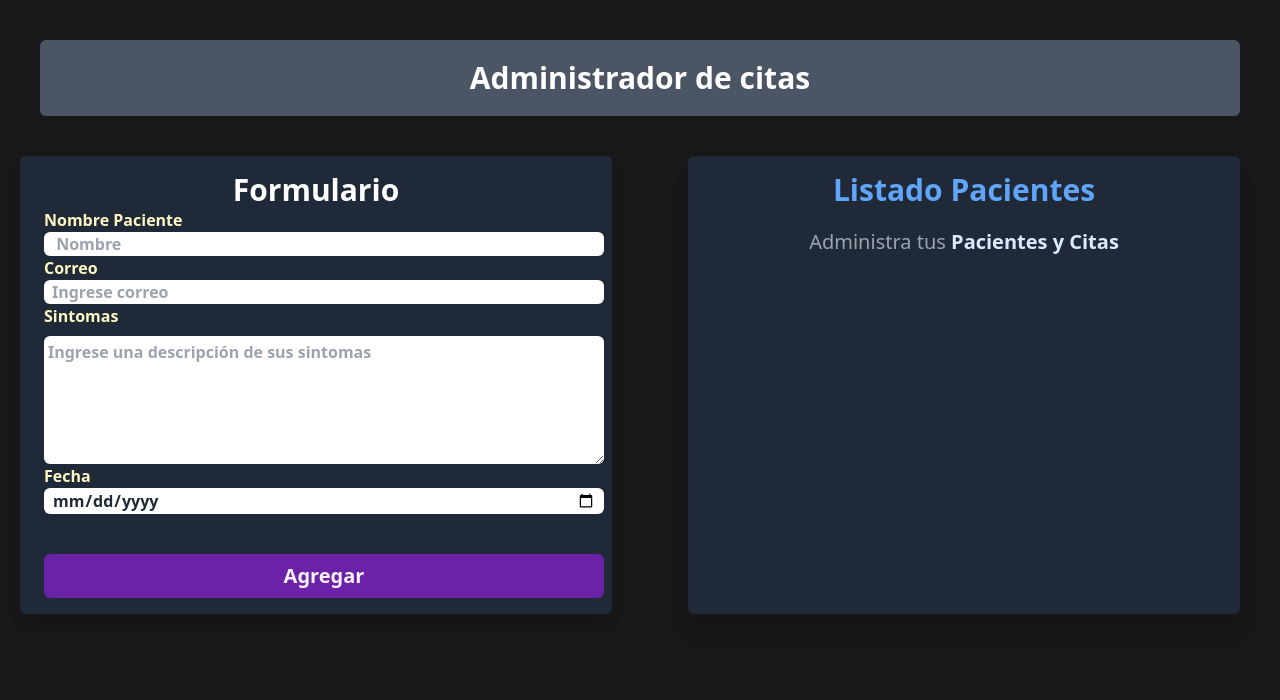
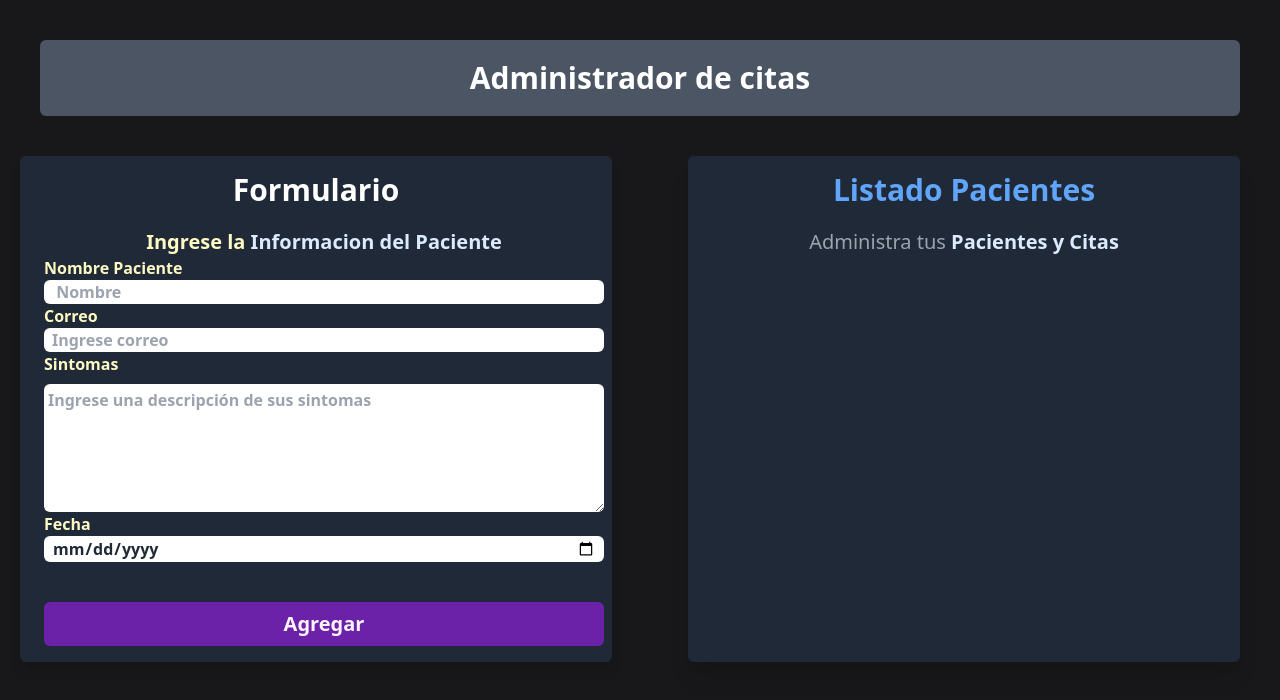
Before and after one commit to Andres-GMP/RepoCitas, a React (Vite) app: page / in a window 1280 px wide. Shown: the top 700 px of the page. Built offline with nearby package versions, Linux system fonts and the light colour scheme.

Commit message:
Agregué un paragram

```diff
--- a/src/components/Formulario.jsx
+++ b/src/components/Formulario.jsx
@@ -77,6 +77,7 @@ export const Formulario = ({setPacientes, pacientes, paciente,setPaciente}) => {
             <h1 className=' text-3xl text-center font-bold text-white '>Formulario</h1>
             {error && <p className=' grid text-red-600 font-semibold  justify-center my-2 '> Debes llenar todos los campos</p>}
             <form className='container mx-2 text-yellow-100 font-semibold' onSubmit={validarFormulario}>
+            <p className='text-center text-xl mt-5'>Ingrese la <span className=' text-blue-100 font-bold'> Informacion del Paciente </span></p>
                 <div>
                     <label htmlFor="nombrePaciente">Nombre Paciente </label>
                     <input type="text" id= 'nombre' className=' block w-full rounded-md text-gray-800 px-2' placeholder=' Nombre' value={nombre} onChange={(e) => setNombre(e.target.value)} />
```
